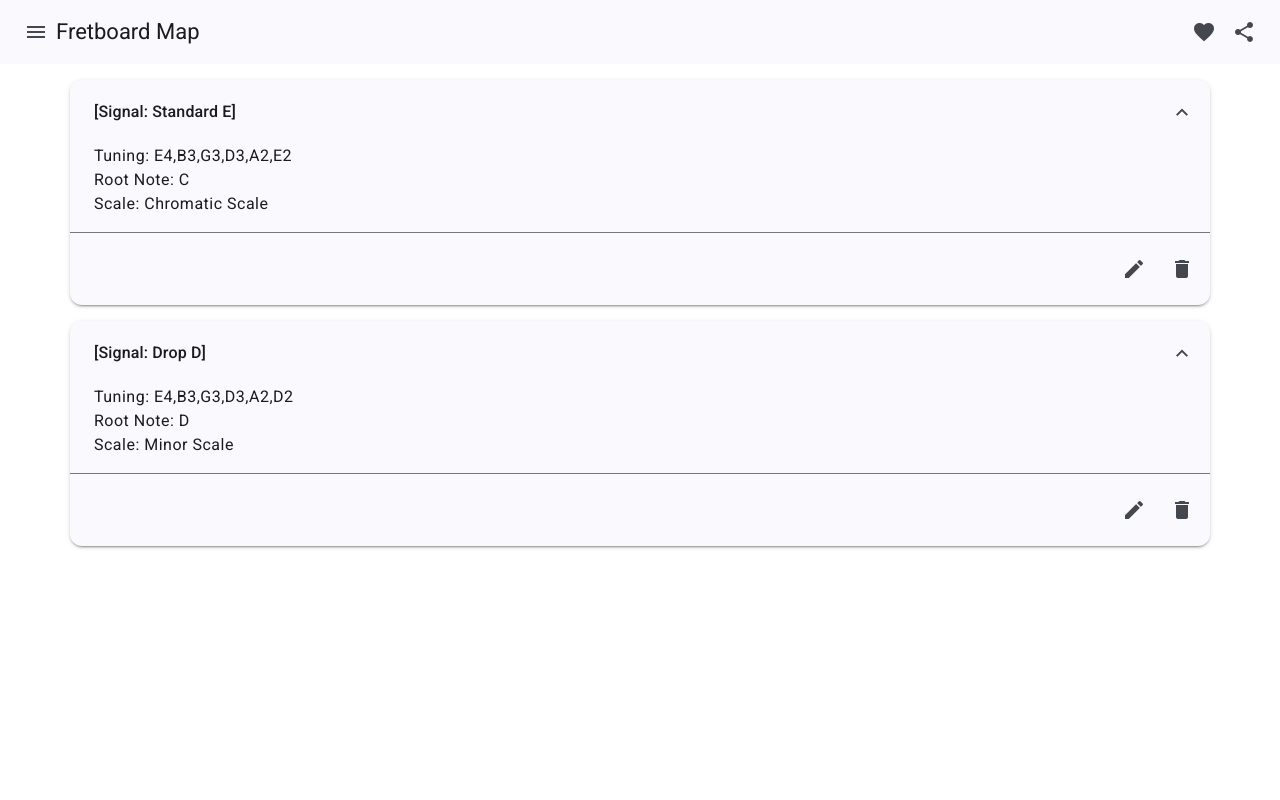
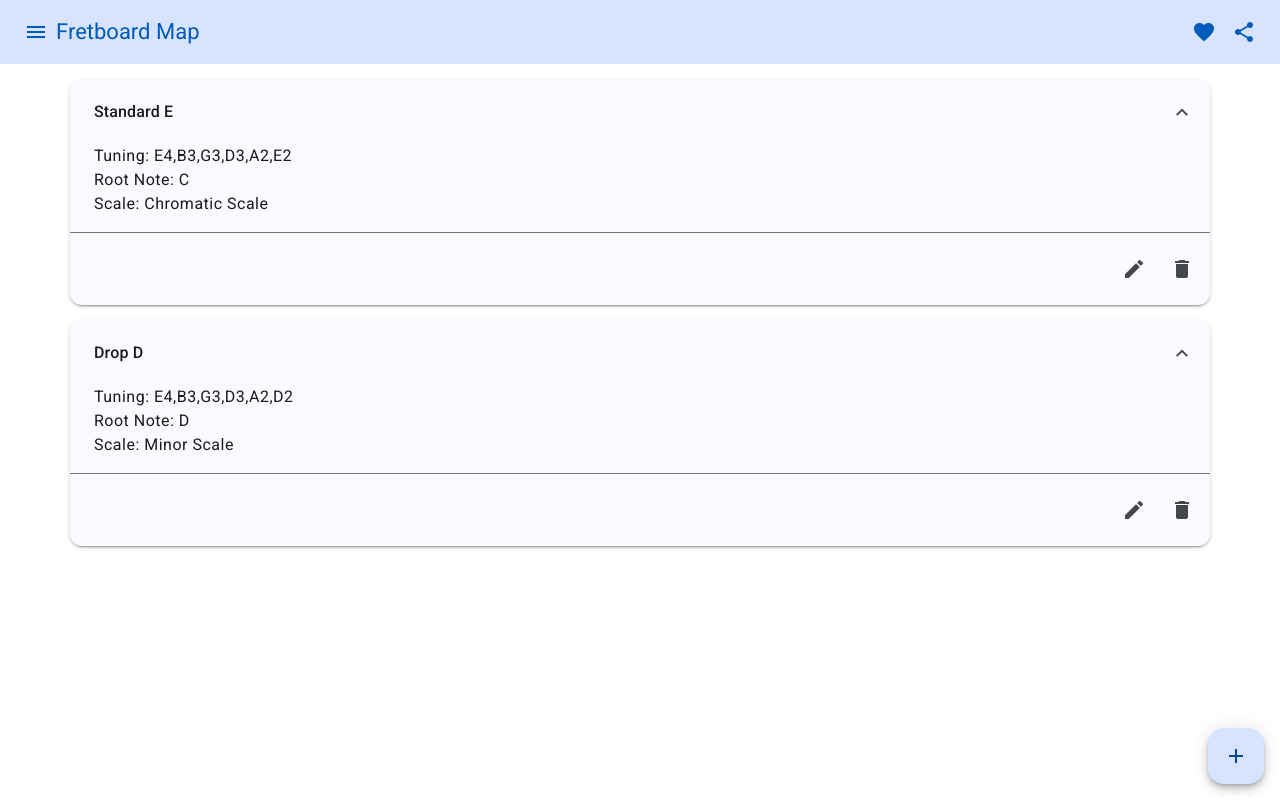
Before and after one commit to yuriity/fretboard-map, an Angular app: page / in a window 1280 px wide. Built offline with nearby package versions, Linux system fonts and the light colour scheme.

Commit message:
Refactor app component to use FretboardsComponent and update layout with a floating action button

```diff
--- a/src/app/app.component.html
+++ b/src/app/app.component.html
@@ -1,6 +1,6 @@
 <div id="app-container">
   <header>
-    <mat-toolbar color="primary">
+    <mat-toolbar>
       <button mat-icon-button class="example-icon" aria-label="Example icon-button with menu icon">
         <mat-icon>menu</mat-icon>
       </button>
@@ -16,30 +16,10 @@
   </header>
   <main class="main">
     <div class="main-container">
-      <mat-accordion class="accordion-headers-align" multi="true">
-        @for (fretboard of settings.fretboards(); track fretboard.title) {
-          <mat-expansion-panel [expanded]="fretboard.expanded()" (opened)="fretboard.expanded.set(true)" (closed)="fretboard.expanded.set(false)">
-            <mat-expansion-panel-header>
-              <mat-panel-title> {{ fretboard.title }} </mat-panel-title>
-            </mat-expansion-panel-header>
-
-            <div>
-              Tuning: {{ fretboard.tuning() }} <br>
-              Root Note: {{ fretboard.rootNote() }} <br>
-              Scale: {{ fretboard.scale() }} <br>
-            </div>
-
-            <mat-action-row>
-              <button mat-icon-button aria-label="Edit fretboard title">
-                <mat-icon matTooltip="Edit fretboard title">edit</mat-icon>
-              </button>
-              <button mat-icon-button aria-label="Delete fretboard">
-                <mat-icon matTooltip="Delete fretboard">delete</mat-icon>
-              </button>
-            </mat-action-row>
-          </mat-expansion-panel>
-        }
-      </mat-accordion>
+      <fbm-fretboards></fbm-fretboards>
     </div>
   </main>
+  <button mat-fab class="floating-button" aria-label="Add new fretboard">
+    <mat-icon>add</mat-icon>
+  </button>
 </div>
--- a/src/app/app.component.ts
+++ b/src/app/app.component.ts
@@ -1,35 +1,43 @@
 import { Component, signal } from '@angular/core';
 import { MatButtonModule } from '@angular/material/button';
-import { MatExpansionModule } from '@angular/material/expansion';
 import { MatIconModule } from '@angular/material/icon';
 import { MatTabsModule } from '@angular/material/tabs';
 import { MatToolbarModule } from '@angular/material/toolbar';
 import { MatTooltipModule } from '@angular/material/tooltip';
 
 import { SettingsService } from './services/settings.service';
+import { FretboardsComponent } from './components/fretboards/fretboards/fretboards.component';
 
 @Component({
   selector: 'fbm-root',
   imports: [
     MatButtonModule,
-    MatExpansionModule,
     MatToolbarModule,
     MatIconModule,
     MatTabsModule,
     MatTooltipModule,
+    FretboardsComponent,
   ],
   templateUrl: './app.component.html',
-  styles: [
-    `
-      .main {
-        margin-top: 1rem;
+  styles: `
+    mat-toolbar {
+      color: var(--mat-sys-primary);
+      background: var(--mat-sys-primary-container);
+
+      button {
+        color: inherit;
       }
-      .accordion-headers-align .mat-expansion-panel-header-description {
-        justify-content: space-between;
-        align-items: center;
-      }
-    `,
-  ],
+    }
+    .main {
+      margin-top: 1rem;
+    }
+    .floating-button {
+      position: fixed;
+      bottom: 1rem;
+      right: 1rem;
+      z-index: 1000;
+    }
+  `,
 })
 export class AppComponent {
   title = 'Fretboard Map';
--- /dev/null
+++ b/src/app/components/fretboards/fretboards/fretboards.component.html
@@ -0,0 +1,24 @@
+<mat-accordion class="accordion-headers-align" multi="true">
+  @for (fretboard of settings.fretboards(); track fretboard.title) {
+    <mat-expansion-panel [expanded]="fretboard.expanded()" (opened)="fretboard.expanded.set(true)" (closed)="fretboard.expanded.set(false)">
+      <mat-expansion-panel-header>
+        <mat-panel-title> {{ fretboard.title() }} </mat-panel-title>
+      </mat-expansion-panel-header>
+
+      <div>
+        Tuning: {{ fretboard.tuning() }} <br>
+        Root Note: {{ fretboard.rootNote() }} <br>
+        Scale: {{ fretboard.scale() }} <br>
+      </div>
+
+      <mat-action-row>
+        <button mat-icon-button aria-label="Edit fretboard title">
+          <mat-icon matTooltip="Edit fretboard title">edit</mat-icon>
+        </button>
+        <button mat-icon-button aria-label="Delete fretboard">
+          <mat-icon matTooltip="Delete fretboard">delete</mat-icon>
+        </button>
+      </mat-action-row>
+    </mat-expansion-panel>
+  }
+</mat-accordion>
--- /dev/null
+++ b/src/app/components/fretboards/fretboards/fretboards.component.ts
@@ -0,0 +1,21 @@
+import { Component } from '@angular/core';
+import { MatButtonModule } from '@angular/material/button';
+import { MatExpansionModule } from '@angular/material/expansion';
+import { MatIconModule } from '@angular/material/icon';
+
+import { SettingsService } from '../../../services/settings.service';
+
+@Component({
+  selector: 'fbm-fretboards',
+  imports: [MatButtonModule, MatExpansionModule, MatIconModule],
+  templateUrl: './fretboards.component.html',
+  styles: `
+    .accordion-headers-align .mat-expansion-panel-header-description {
+          justify-content: space-between;
+          align-items: center;
+        }
+  `,
+})
+export class FretboardsComponent {
+  constructor(public settings: SettingsService) {}
+}
```
Also changed, not shown: 1 other file (tests, documents, lock files or other folders).
